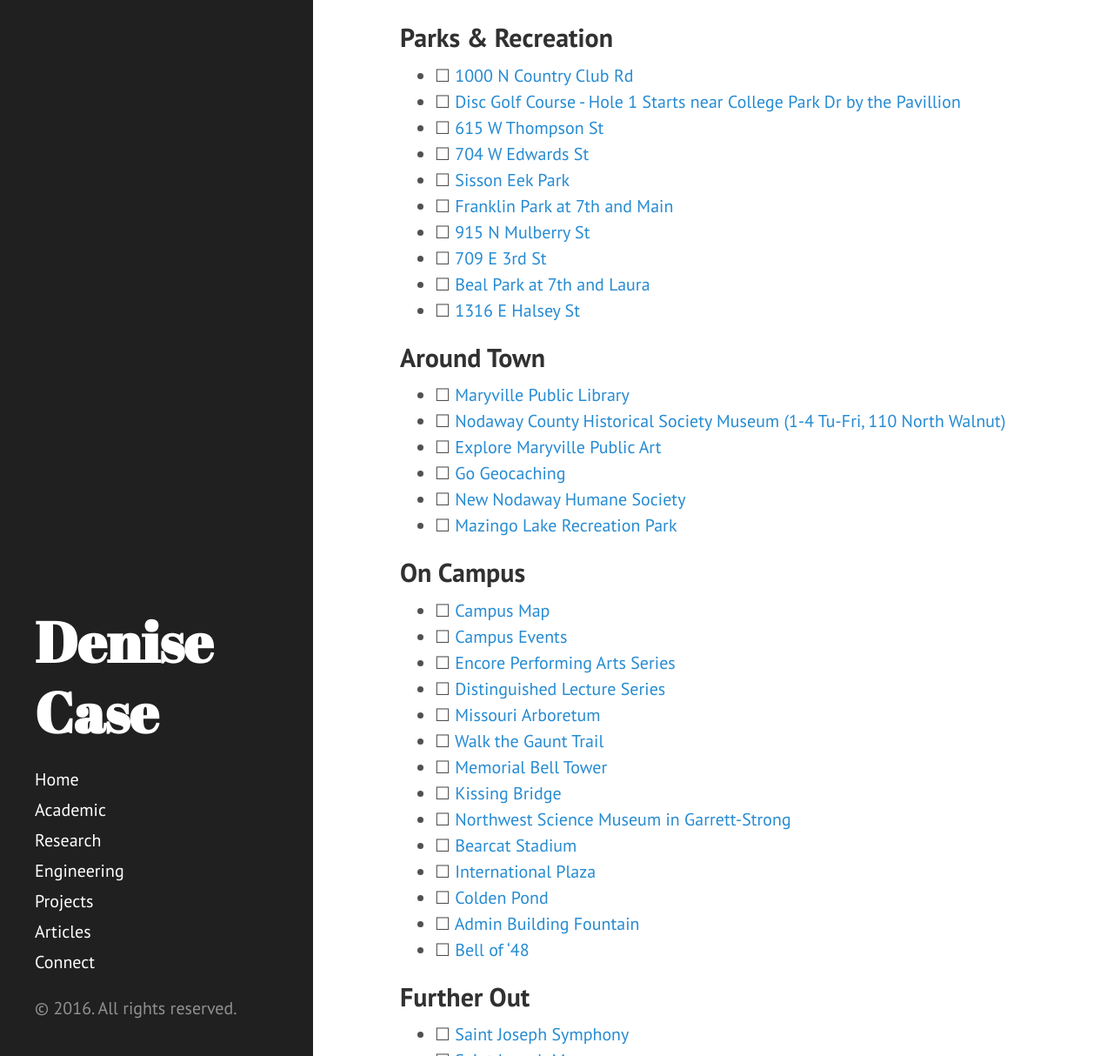
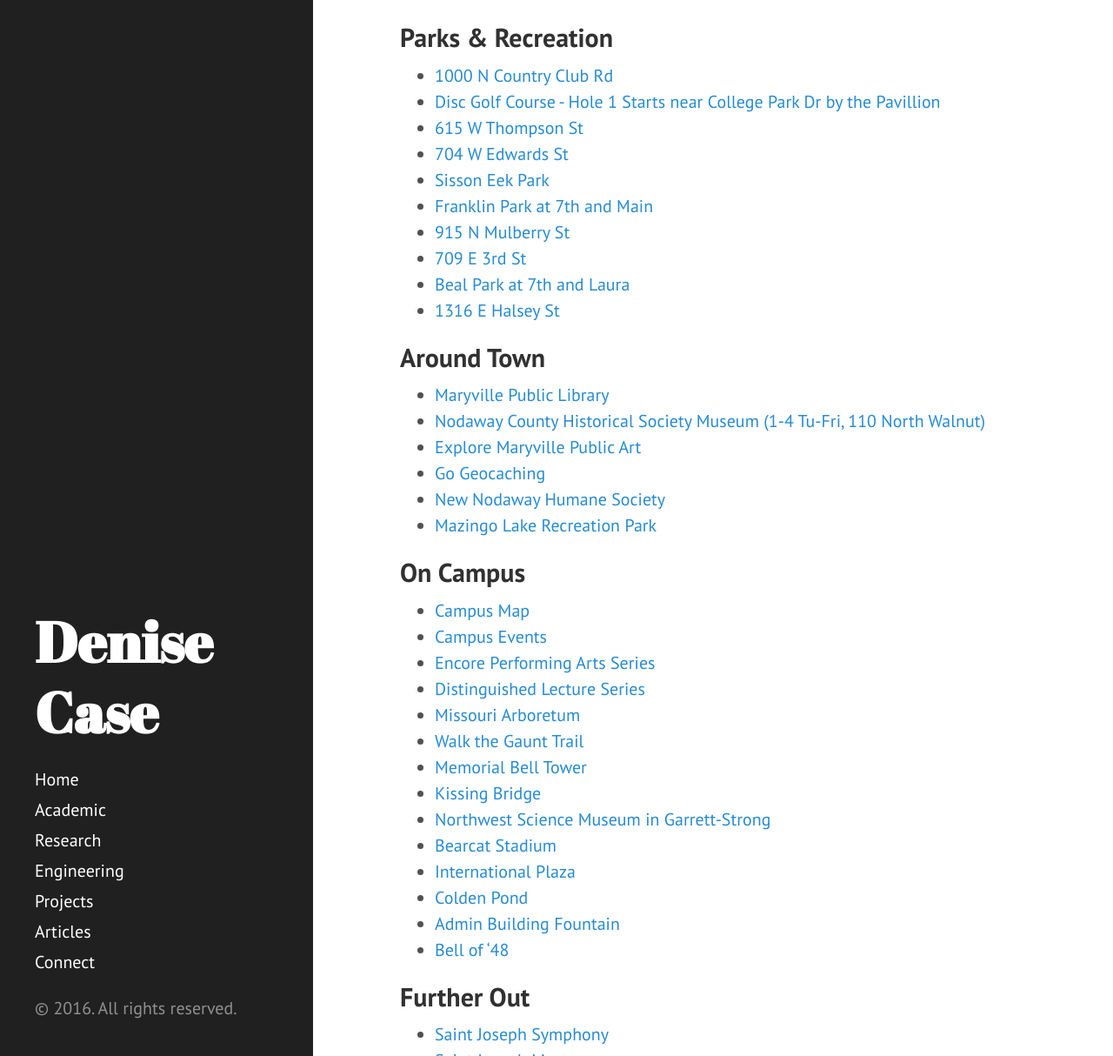
Before and after one commit to denisecase/denisecase.github.io, a Jekyll site: the page built from _posts/2016-09-20-exploring-maryville.md, in a window 1280 px wide and 1400 px high, scrolled down 538 px, cut to the strip 186-1400 px from the top of the window. Shown: the whole strip at 87% size. Built offline with Jekyll 4.4.1, drawn with Linux system fonts in a browser that asks for light colours; comment, search, counter and statistics services are not loaded; some of the changed lines change nothing that is shown.

Commit message:
removed boxes

```diff
--- a/_posts/2016-09-20-exploring-maryville.md
+++ b/_posts/2016-09-20-exploring-maryville.md
@@ -11,45 +11,45 @@
 
 
 ## Parks & Recreation
-- &#x2610; [1000 N Country Club Rd](https://www.google.com/maps/place/918+N+Country+Club+Rd,+Maryville,+MO+64468/@40.3535708,-94.8946944,17z/data=!3m1!4b1!4m5!3m4!1s0x87eac558bec1727d:0xaff323a6f15560bb!8m2!3d40.3535708!4d-94.8925057)
-- &#x2610; [Disc Golf Course - Hole 1 Starts near College Park Dr by the Pavillion](http://www.nwmissouri.edu/crec/PDF/DiscGolfCourse.pdf)
-- &#x2610; [615 W Thompson St](https://www.google.com/maps/d/viewer?mid=1PjcSG3OJdY_YFb3QL0Cae-yfkjg&hl=en_US)
-- &#x2610; [704 W Edwards St](https://www.google.com/maps/d/viewer?mid=1PjcSG3OJdY_YFb3QL0Cae-yfkjg&hl=en_US)
-- &#x2610; [Sisson Eek Park](https://www.google.com/maps/d/viewer?mid=1PjcSG3OJdY_YFb3QL0Cae-yfkjg&hl=en_US)
-- &#x2610; [Franklin Park at 7th and Main](https://www.google.com/maps/d/viewer?mid=1PjcSG3OJdY_YFb3QL0Cae-yfkjg&hl=en_US)
-- &#x2610; [915 N Mulberry St](https://www.google.com/maps/d/viewer?mid=1PjcSG3OJdY_YFb3QL0Cae-yfkjg&hl=en_US)
-- &#x2610; [709 E 3rd St](https://www.google.com/maps/d/viewer?mid=1PjcSG3OJdY_YFb3QL0Cae-yfkjg&hl=en_US)
-- &#x2610; [Beal Park at 7th and Laura](https://www.google.com/maps/d/viewer?mid=1PjcSG3OJdY_YFb3QL0Cae-yfkjg&hl=en_US)
-- &#x2610; [1316 E Halsey St](https://www.google.com/maps/d/viewer?mid=1PjcSG3OJdY_YFb3QL0Cae-yfkjg&hl=en_US)
+- [1000 N Country Club Rd](https://www.google.com/maps/place/918+N+Country+Club+Rd,+Maryville,+MO+64468/@40.3535708,-94.8946944,17z/data=!3m1!4b1!4m5!3m4!1s0x87eac558bec1727d:0xaff323a6f15560bb!8m2!3d40.3535708!4d-94.8925057)
+- [Disc Golf Course - Hole 1 Starts near College Park Dr by the Pavillion](http://www.nwmissouri.edu/crec/PDF/DiscGolfCourse.pdf)
+- [615 W Thompson St](https://www.google.com/maps/d/viewer?mid=1PjcSG3OJdY_YFb3QL0Cae-yfkjg&hl=en_US)
+- [704 W Edwards St](https://www.google.com/maps/d/viewer?mid=1PjcSG3OJdY_YFb3QL0Cae-yfkjg&hl=en_US)
+- [Sisson Eek Park](https://www.google.com/maps/d/viewer?mid=1PjcSG3OJdY_YFb3QL0Cae-yfkjg&hl=en_US)
+- [Franklin Park at 7th and Main](https://www.google.com/maps/d/viewer?mid=1PjcSG3OJdY_YFb3QL0Cae-yfkjg&hl=en_US)
+- [915 N Mulberry St](https://www.google.com/maps/d/viewer?mid=1PjcSG3OJdY_YFb3QL0Cae-yfkjg&hl=en_US)
+- [709 E 3rd St](https://www.google.com/maps/d/viewer?mid=1PjcSG3OJdY_YFb3QL0Cae-yfkjg&hl=en_US)
+- [Beal Park at 7th and Laura](https://www.google.com/maps/d/viewer?mid=1PjcSG3OJdY_YFb3QL0Cae-yfkjg&hl=en_US)
+- [1316 E Halsey St](https://www.google.com/maps/d/viewer?mid=1PjcSG3OJdY_YFb3QL0Cae-yfkjg&hl=en_US)
 
 ## Around Town
 
-- &#x2610; [Maryville Public Library](http://www.maryvillepubliclibrary.lib.mo.us/)
-- &#x2610; [Nodaway County Historical Society Museum (1-4 Tu-Fri, 110 North Walnut)](http://nodawaymuseumresea.wixsite.com/nchs)
-- &#x2610; [Explore Maryville Public Art](http://maryvillepublicart.org/currentsculpture/)
-- &#x2610; [Go Geocaching](https://www.geocaching.com/play)
-- &#x2610; [New Nodaway Humane Society](https://nodawayhumanesociety.wordpress.com/)
-- &#x2610; [Mazingo Lake Recreation Park](https://mozingolake.com/recreation/)
+- [Maryville Public Library](http://www.maryvillepubliclibrary.lib.mo.us/)
+- [Nodaway County Historical Society Museum (1-4 Tu-Fri, 110 North Walnut)](http://nodawaymuseumresea.wixsite.com/nchs)
+- [Explore Maryville Public Art](http://maryvillepublicart.org/currentsculpture/)
+- [Go Geocaching](https://www.geocaching.com/play)
+- [New Nodaway Humane Society](https://nodawayhumanesociety.wordpress.com/)
+- [Mazingo Lake Recreation Park](https://mozingolake.com/recreation/)
 
 ## On Campus
 
-- &#x2610; [Campus Map](https://www.nwmissouri.edu/admissions/pdf/campusmap.pdf)
-- &#x2610; [Campus Events](http://calendar.nwmissouri.edu/)
-- &#x2610; [Encore Performing Arts Series](http://www.nwmissouri.edu/getinvolved/encore.htm)
-- &#x2610; [Distinguished Lecture Series](http://www.nwmissouri.edu/getinvolved/lecture.htm)
-- &#x2610; [Missouri Arboretum](http://www.nwmissouri.edu/arboretum/index.htm)
-- &#x2610; [Walk the Gaunt Trail](http://www.nwmissouri.edu/arboretum/PDF/GauntTrail.pdf)
-- &#x2610; [Memorial Bell Tower](http://www.nwmissouri.edu/archives/state/tower/index.htm)
-- &#x2610; [Kissing Bridge](http://www.nwmissouri.edu/media/news/2015/08/07arboretumtop50.htm)
-- &#x2610; [Northwest Science Museum in Garrett-Strong ](http://www.nwmissouri.edu/archives/science.htm)
-- &#x2610; [Bearcat Stadium](http://www.nwmissouri.edu/archives/university/stadium/)
-- &#x2610; [International Plaza](http://www.nwmissouri.edu/archives/university/plaza/index.htm)
-- &#x2610; [Colden Pond](http://www.nwmissouri.edu/archives/teachers/colden/index.htm)
-- &#x2610; [Admin Building Fountain](http://nodawaymuseumresea.wixsite.com/nchs)
-- &#x2610; [Bell of '48](http://www.nwmissouri.edu/archives/teachers/bell/index.htm)
+- [Campus Map](https://www.nwmissouri.edu/admissions/pdf/campusmap.pdf)
+- [Campus Events](http://calendar.nwmissouri.edu/)
+- [Encore Performing Arts Series](http://www.nwmissouri.edu/getinvolved/encore.htm)
+- [Distinguished Lecture Series](http://www.nwmissouri.edu/getinvolved/lecture.htm)
+- [Missouri Arboretum](http://www.nwmissouri.edu/arboretum/index.htm)
+- [Walk the Gaunt Trail](http://www.nwmissouri.edu/arboretum/PDF/GauntTrail.pdf)
+- [Memorial Bell Tower](http://www.nwmissouri.edu/archives/state/tower/index.htm)
+- [Kissing Bridge](http://www.nwmissouri.edu/media/news/2015/08/07arboretumtop50.htm)
+- [Northwest Science Museum in Garrett-Strong ](http://www.nwmissouri.edu/archives/science.htm)
+- [Bearcat Stadium](http://www.nwmissouri.edu/archives/university/stadium/)
+- [International Plaza](http://www.nwmissouri.edu/archives/university/plaza/index.htm)
+- [Colden Pond](http://www.nwmissouri.edu/archives/teachers/colden/index.htm)
+- [Admin Building Fountain](http://nodawaymuseumresea.wixsite.com/nchs)
+- [Bell of '48](http://www.nwmissouri.edu/archives/teachers/bell/index.htm)
 
 ## Further Out
 
-- &#x2610; [Saint Joseph Symphony](http://saintjosephsymphony.org/)
-- &#x2610; [Saint Joseph Museums](http://stjosephmuseum.org/)
-- &#x2610; [Wabash Trace Nature Trail (Iowa)](http://www.traillink.com/trail/wabash-trace-nature-trail.aspx)
+- [Saint Joseph Symphony](http://saintjosephsymphony.org/)
+- [Saint Joseph Museums](http://stjosephmuseum.org/)
+- [Wabash Trace Nature Trail (Iowa)](http://www.traillink.com/trail/wabash-trace-nature-trail.aspx)
```
